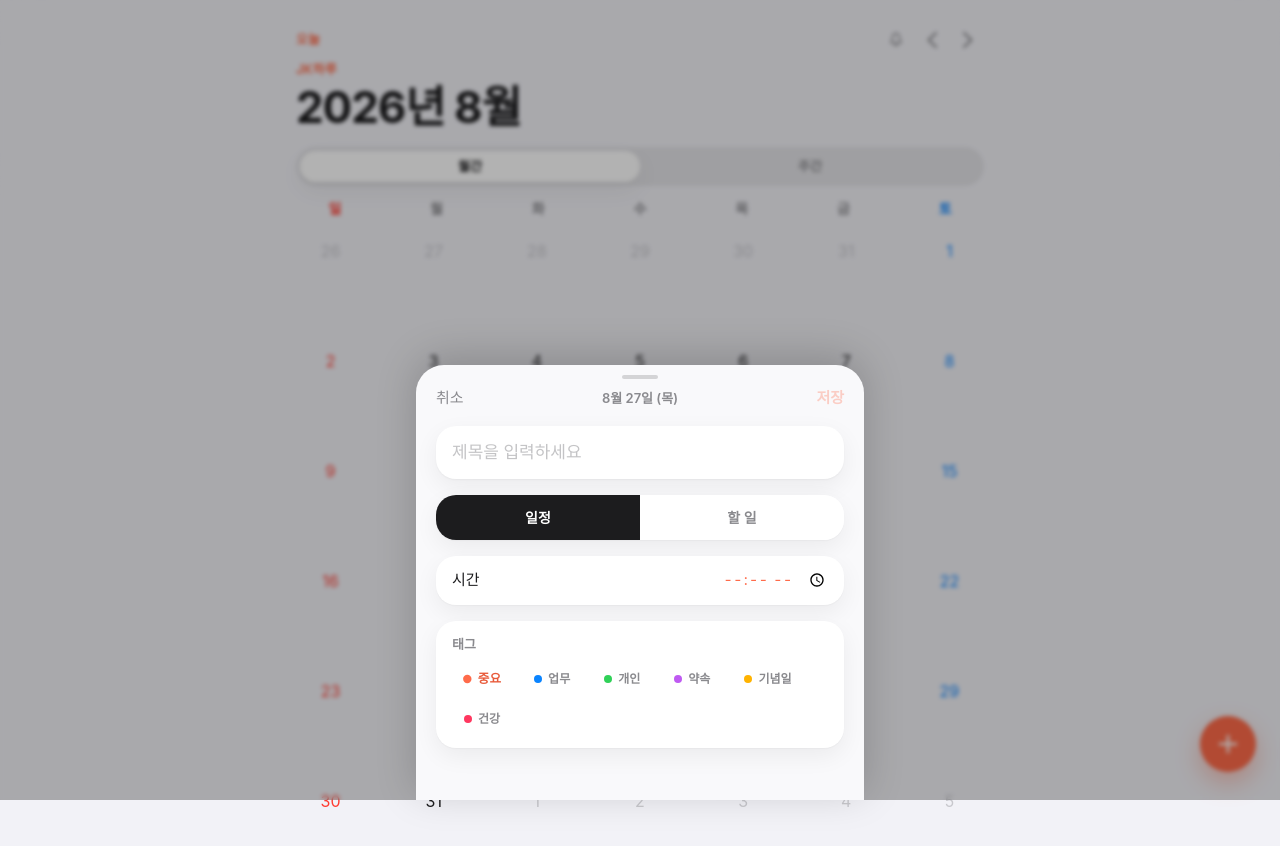
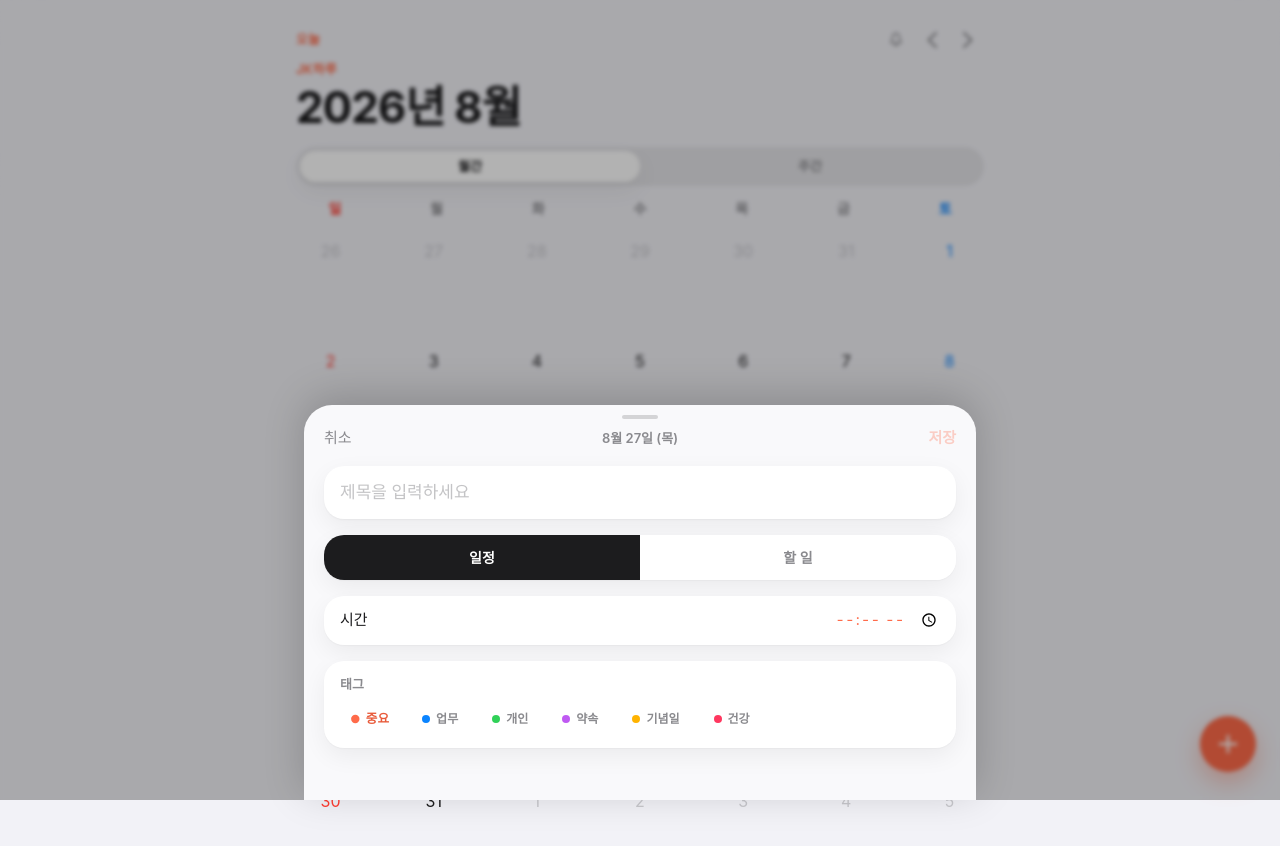
Before and after one commit to jaewan97/JK-Scheduler, a Next.js app: page / in a window 1280 px wide. Both pictures are taken after a click on the button 1228 px from the left and 744 px from the top of the page. Shown: the top 846 px of the page. Built offline with nearby package versions, Linux system fonts and the light colour scheme.

Commit message:
Update BottomSheet.tsx

```diff
--- a/src/components/BottomSheet.tsx
+++ b/src/components/BottomSheet.tsx
@@ -28,7 +28,7 @@ export function BottomSheet({ open, onClose, children }: BottomSheetProps) {
         onClick={onClose}
         className="absolute inset-0 bg-black/30 backdrop-blur-[2px] animate-[fadeIn_0.25s_ease]"
       />
-      <div className="relative w-full max-w-md animate-sheet-up rounded-t-sheet bg-[#F9F9FB] pb-[max(1.25rem,env(safe-area-inset-bottom))] shadow-sheet">
+      <div className="relative w-full max-w-md animate-sheet-up rounded-t-sheet bg-[#F9F9FB] pb-[max(1.25rem,env(safe-area-inset-bottom))] shadow-sheet sm:max-w-xl md:max-w-2xl">
         <div className="flex justify-center pb-2 pt-2.5">
           <span className="h-1 w-9 rounded-full bg-black/15" />
         </div>
```
